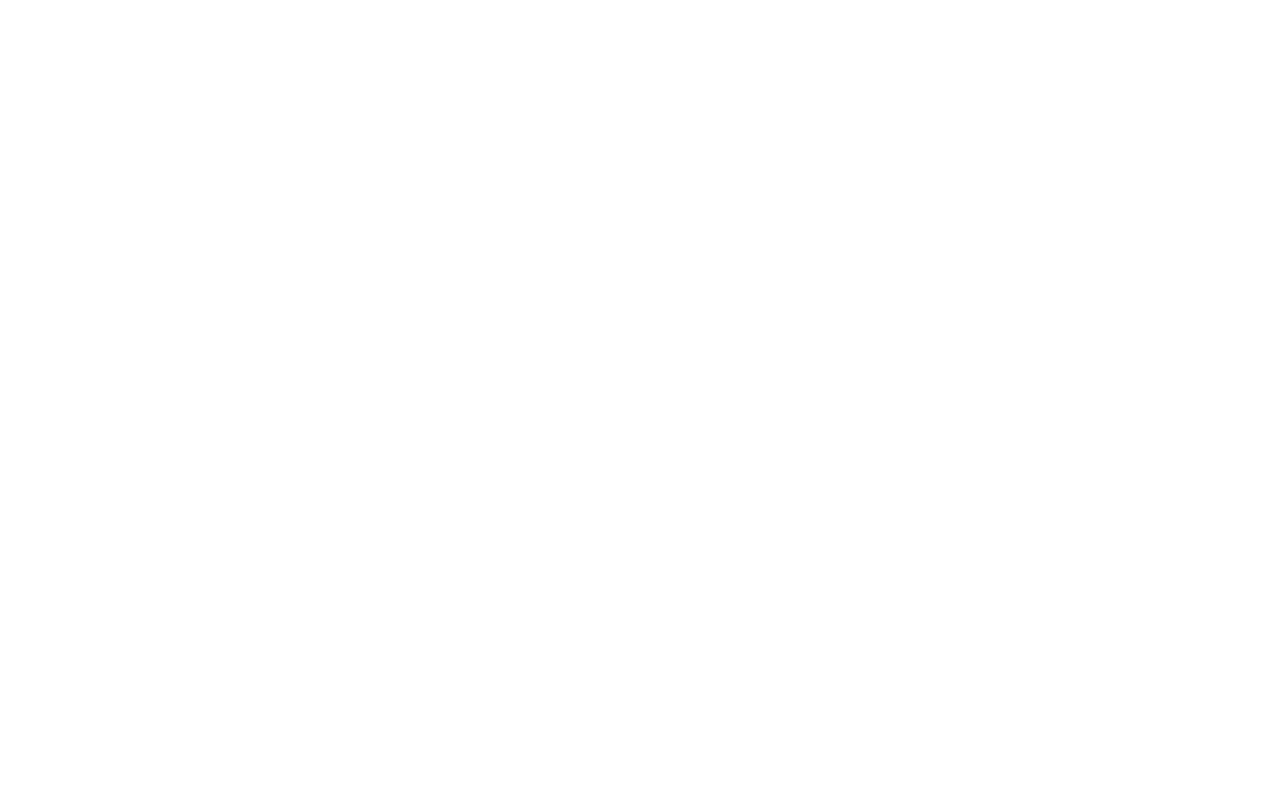
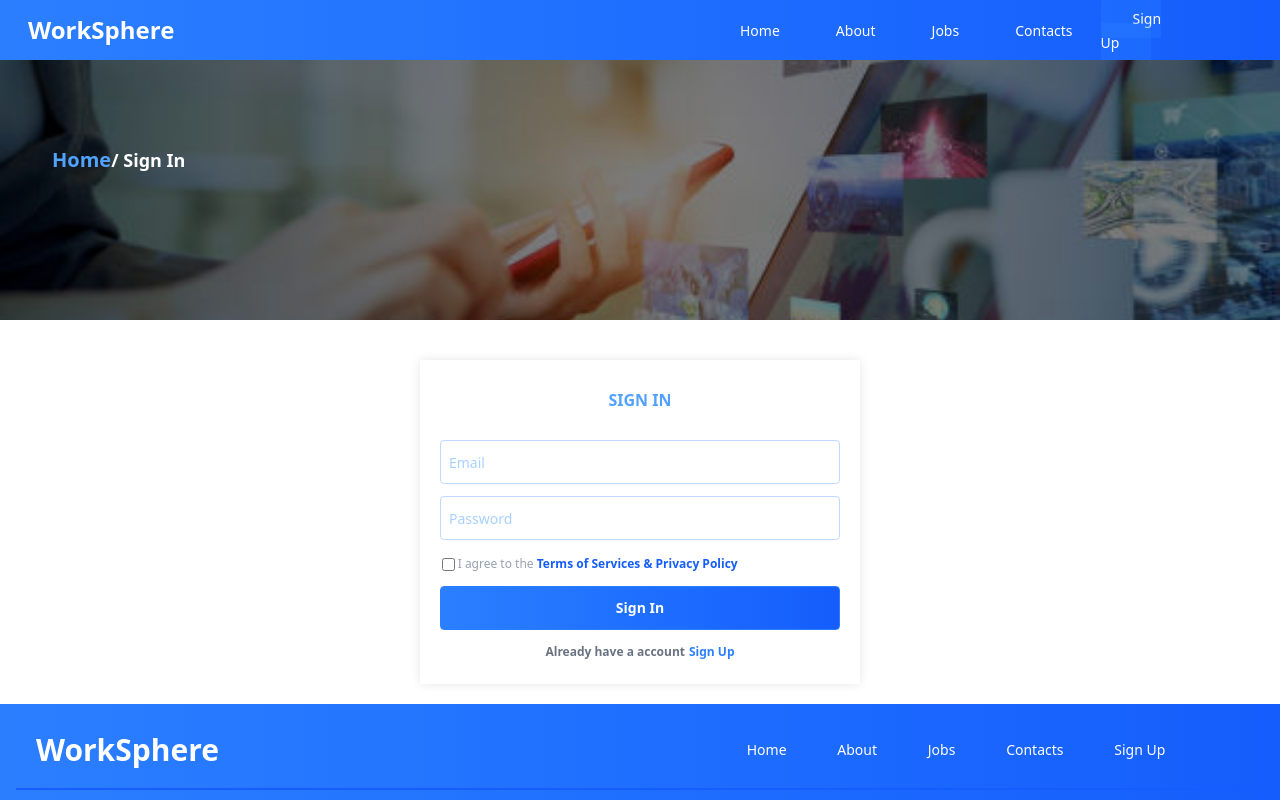
Before and after one commit to webfyredev/WorkSphere, a React (Vite) app: page /login in a window 1280 px wide. Before the commit this address had no page. Shown: the top 800 px of the page. Built offline with nearby package versions, Linux system fonts and the light colour scheme.

Commit message:
Progress Continues on WorkSphere

```diff
--- a/src/App.jsx
+++ b/src/App.jsx
@@ -3,6 +3,8 @@
 import About from './pages/about';
 import Jobs from './pages/jobs';
 import Contacts from './pages/contacts';
+import Login from './pages/login';
+import Register from './pages/register';
 import { BrowserRouter as Router, Routes, Route, useLocation } from 'react-router-dom'
 
 function LoadingScreen (){
@@ -31,6 +33,9 @@
           <Route path='/about' element={<About />}></Route>
           <Route path='/jobs' element={<Jobs />}></Route>
           <Route path='/contacts' element={<Contacts />}></Route>
+          <Route path='/login' element={<Login />}></Route>
+          <Route path='/register' element={<Register />}></Route>
+
 
         </Routes>
       </PageWrapper>
--- a/src/components/NavBar.jsx
+++ b/src/components/NavBar.jsx
@@ -22,7 +22,7 @@
                         <Link to="/contacts" className='px-7 py-2.5 text-sm text-white text-bold hover:bg-blue-600 hover:rounded-sm'>Contacts</Link>
                     </li>
                     <li>
-                        <Link to="/contacts" className='px-8 py-2.5 text-sm text-white text-bold hover:bg-blue-600 hover:rounded-sm bg-blue-500/30 rounded-sm'>Sign Up</Link>
+                        <Link to="/register" className='px-8 py-2.5 text-sm text-white text-bold hover:bg-blue-600 hover:rounded-sm bg-blue-500/30 rounded-sm'>Sign Up</Link>
                     </li>
                 </ul>
             </div>
--- a/src/components/footer.jsx
+++ b/src/components/footer.jsx
@@ -21,7 +21,7 @@
                         <Link to="/contacts" className="px-5 py-2 hover:bg-blue-600 rounded-sm">Contacts</Link>
                     </li>
                     <li>
-                        <Link to="/" className="px-5 py-2 hover:bg-blue-600 rounded-sm">Sign Up</Link>
+                        <Link to="/register" className="px-5 py-2 hover:bg-blue-600 rounded-sm">Sign Up</Link>
                     </li>
 
                 </ul>
--- a/src/components/pageHeader.jsx
+++ b/src/components/pageHeader.jsx
@@ -4,7 +4,7 @@
 
     return (
         <>
-        <div className="w-full h-70 relative mb-5">
+        <div className="w-full h-65 relative mb-5">
             <img src={props.img}  className='w-full h-full object-cover'/>
             <div className='w-full h-full absolute inset-0 bg-black/50 p-10'>
                 <div className='w-70 h-20 mt-5 flex justify-left items-center p-3'>
--- a/src/pages/contacts.jsx
+++ b/src/pages/contacts.jsx
@@ -2,6 +2,9 @@
 import NavBar from "../components/NavBar";
 import PageHeader from "../components/pageHeader";
 import contactsImg from '../images/bnr1.jpg'
+import SoonBg from '../images/soon.jpg'
+import { motion } from "framer-motion";
+import { scrollRight } from "../animations/motion";
 export default function Contacts(){
     return(
         <>
@@ -10,6 +13,9 @@
             title = 'Contacts'
             img = {contactsImg}
              />
+             <div className="mt-5 w-full h-90 flex shadow-md justify-center items-center mb-5 p-2 md:p-0">
+                <motion.img {...scrollRight} src={SoonBg} className=" w-full md:w-[45%] h-full object-cover hover:cursor-pointer" />
+             </div>
             <Footer />
         </>
     )
--- /dev/null
+++ b/src/pages/login.jsx
@@ -0,0 +1,38 @@
+import Footer from "../components/footer";
+import NavBar from "../components/NavBar";
+import PageHeader from "../components/pageHeader";
+import loginImg from '../images/login.jpg'
+import { motion } from "framer-motion";
+import {CardClicks, CardHover} from "../animations/motion";
+import { Link } from "react-router-dom";
+
+export default function Login(){
+    return(
+        <>
+            <NavBar />
+            <PageHeader
+            title = 'Sign In'
+            img = {loginImg}
+            />
+            <div className="w-full h-auto flex items-center justify-center p-5">
+                    <form action="" className="w-110 auto  shadow-[0_0_10px_rgba(0,0,0,0.1)] flex flex-col p-5">
+                        <h3 className="w-full h-10 flex items-center justify-center font-bold text-blue-400">SIGN IN</h3>
+                        <div className="flex flex-col w-full h-auto mt-5">
+                            <input type="email" placeholder="Email" className="border-1 border-blue-200 outline-blue-200 rounded-sm w-full h-11 mb-3 p-2 text-sm text-blue-400" />
+                            <input type="password" placeholder="Password" className="border-1 border-blue-200 outline-blue-200 rounded-sm w-full h-11 mb-3 p-2 text-sm text-blue-400" />
+                            <div className="w-[75%] h-6 flex flex-row justify-evenly items-center mb-2">
+                                <input type="checkbox" className="checked:fill-blue-500 checked:border-blue-500 cursor-pointer"/>
+                                <p className="text-xs text-gray-400">I agree to the <Link to="/" className="font-semibold text-blue-600">Terms of Services &amp; Privacy Policy</Link></p>
+                            </div>
+                            <div className="w-full h-12 mb-2 flex items-center justify-center">
+                                <motion.button {...CardHover} {...CardClicks} className="w-full h-[90%] rounded-sm border-1 border-blue-500 bg-linear-to-r from-blue-500 to-blue-600 text-white text-sm cursor-pointer font-semibold">Sign In</motion.button>
+                            </div>
+                        </div>
+                        <p className="w-full h-6 flex items-center justify-center text-xs text-gray-500 font-semibold">Already have a account <Link to="/register" className="font-semibold text-blue-500 ml-1">Sign Up</Link></p>
+                    </form>
+
+                </div>
+            <Footer />
+        </>
+    );
+}
--- /dev/null
+++ b/src/pages/register.jsx
@@ -0,0 +1,43 @@
+import NavBar from "../components/NavBar";
+import PageHeader from "../components/pageHeader";
+import Footer from "../components/footer";
+import registerImg from '../images/login.jpg'
+import { Link } from "react-router-dom";
+import { CardHover, CardClicks } from "../animations/motion";
+import { motion } from "framer-motion";
+
+export default function Register(){
+    return(
+            <>
+                <NavBar />
+                <PageHeader
+                title = 'Sign_up'
+                img = {registerImg}
+                />
+                <div className="w-full h-auto flex items-center justify-center p-5">
+                    <form action="" className="w-110 auto  shadow-[0_0_10px_rgba(0,0,0,0.1)] flex flex-col p-5">
+                        <h3 className="w-full h-10 flex items-center justify-center font-bold text-blue-500">SIGN UP</h3>
+                        <div className="flex flex-col w-full h-auto mt-5">
+                            <input type="text" placeholder="First name" className="border-1 border-blue-200 outline-blue-200 rounded-sm w-full h-11 mb-3 p-2 text-sm text-blue-400" />
+                            <input type="text" placeholder="Last name" className="border-1 border-blue-200 outline-blue-200 rounded-sm w-full h-11 mb-3 p-2 text-sm text-blue-400" />
+                            <input type="email" placeholder="Email" className="border-1 border-blue-200 outline-blue-200 rounded-sm w-full h-11 mb-3 p-2 text-sm text-blue-400" />
+                            <input type="text" placeholder="Phone" className="border-1 border-blue-200 outline-blue-200 rounded-sm w-full h-11 mb-3 p-2 text-sm text-blue-400" />
+                            <p className="w-full flex items-center justify-center text-xs my-3 text-gray-500">Your password is 0-20 characters <br />Includes one letter and one number</p>
+                            <input type="password" placeholder="Password" className="border-1 border-blue-200 outline-blue-200 rounded-sm w-full h-11 mb-3 p-2 text-sm text-blue-400" />
+                            <input type="password" placeholder="Confirm-Password" className="border-1 border-blue-200 outline-blue-200 rounded-sm w-full h-11 mb-3 p-2 text-sm text-blue-400" />
+                            <div className="w-[75%] h-6 flex flex-row justify-evenly items-center mb-2">
+                                <input type="checkbox" className="checked:fill-blue-500 checked:border-blue-500 cursor-pointer"/>
+                                <p className="text-xs text-gray-400">I agree to the <Link to="/" className="font-semibold text-blue-600">Terms of Services &amp; Privacy Policy</Link></p>
+                            </div>
+                            <div className="w-full h-12 mb-2 flex items-center justify-center">
+                                <motion.button {...CardHover} {...CardClicks} className="w-full h-[90%] rounded-sm border-1 border-blue-500 bg-linear-to-r from-blue-500 to-blue-600 text-white text-sm cursor-pointer font-semibold">Sign Up</motion.button>
+                            </div>
+                        </div>
+                        <p className="w-full h-6 flex items-center justify-center text-xs text-gray-500 font-semibold">Already have a account <Link to="/login" className="font-semibold text-blue-500 ml-1">Sign In</Link></p>
+                    </form>
+
+                </div>
+                <Footer />
+            </>
+        );
+}
```
Also changed, not shown: src/pages/home.jsx (+8 -11 lines), src/images/login.jpg (added), src/images/soon.jpg (added).
